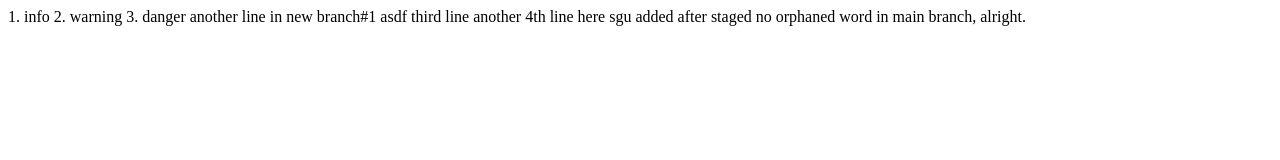
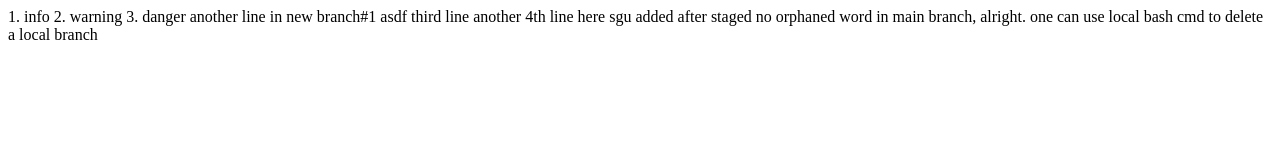
Before and after one commit to guxinhong/GetBash1, a plain HTML site: page index.html in a window 1280 px wide. Drawn offline with Linux system fonts and the light colour scheme.

Commit message:
staged3 and then commit 3

```diff
--- a/index.html
+++ b/index.html
@@ -11,5 +11,7 @@
     added after staged
 
     no orphaned word in main branch, alright.
+
+    one can use local bash cmd to delete a local branch
 </body>
 </html>
```
